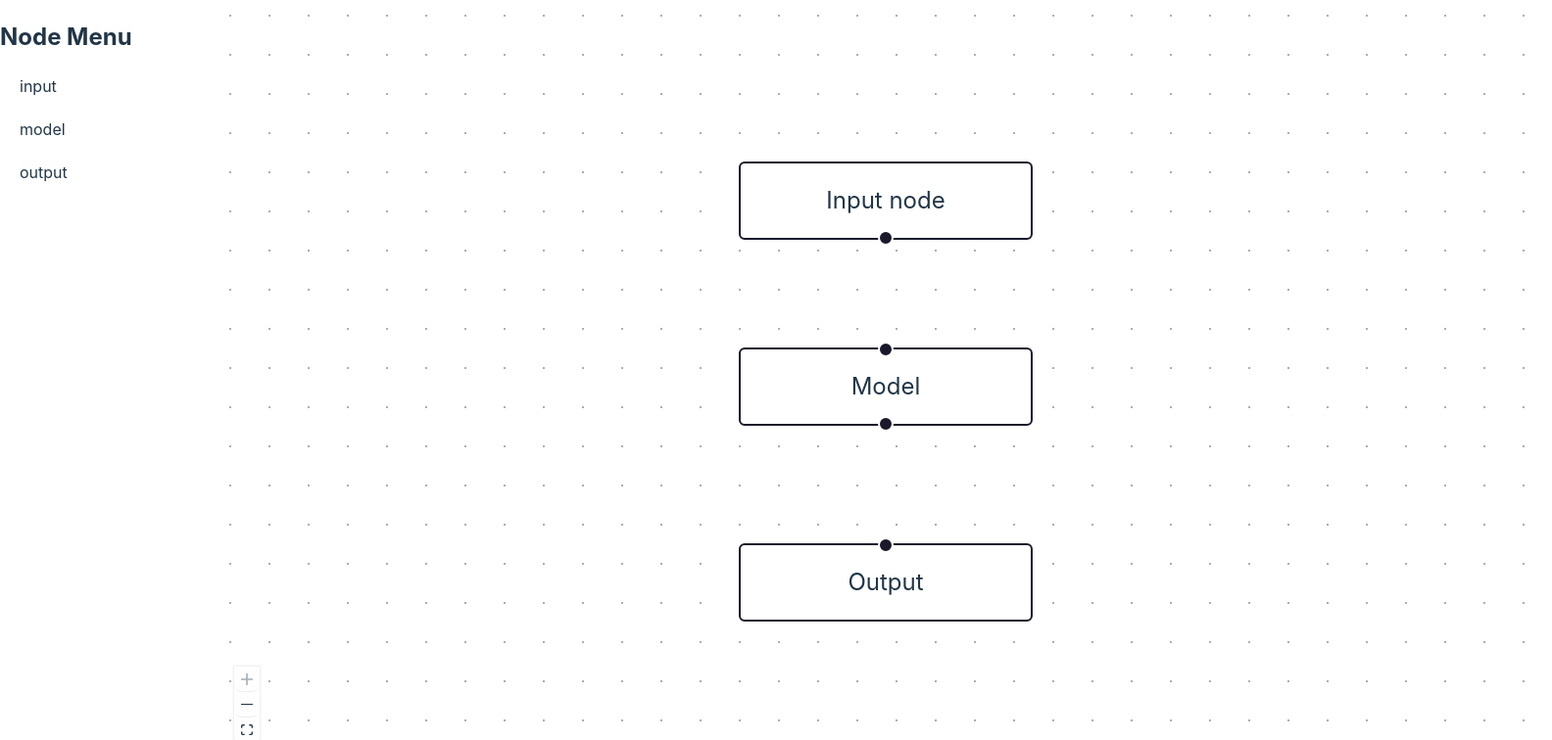
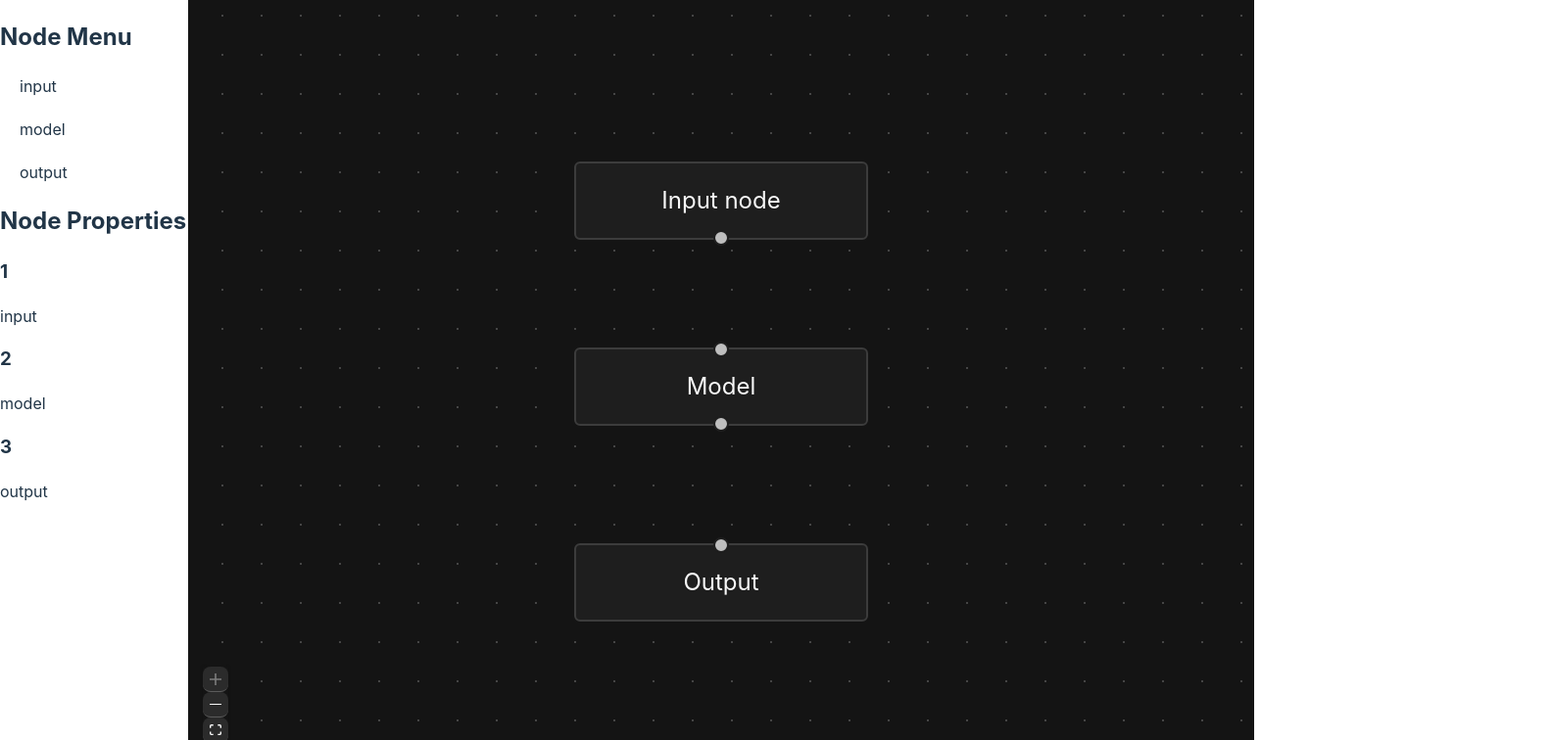
Before and after one commit to mesh05/workflow-app, a React (Vite) app: page / in a window 1280 px wide. Shown: the top 756 px of the page at 98% size, 1584 px wide, since content can reach past the window. Built offline with nearby package versions, Linux system fonts and the light colour scheme.

Commit message:
Added node menu and completed drag and drop feature

```diff
--- a/src/App.tsx
+++ b/src/App.tsx
@@ -1,10 +1,8 @@
 import Flow from "./components/Flow";
-import NodeMenu from "./components/NodeMenu";
 
 function App() {
   return (
     <div style={{ display: "flex", justifyContent: "center" }}>
-      <NodeMenu />
       <Flow />
     </div>
   );
--- a/src/components/Flow.tsx
+++ b/src/components/Flow.tsx
@@ -16,6 +16,8 @@ import "@xyflow/react/dist/style.css";
 type CustomNode = Node;
 
 import { DnDProvider, useDnD } from "./DnDContext";
+import NodeMenu from "./NodeMenu";
+import NodeProperties from "./NodeProperties";
 
 const initialNodes: CustomNode[] = [
   {
@@ -58,6 +60,10 @@ const DnDFlow = () => {
     event.dataTransfer.dropEffect = "move";
   }, []);
 
+  const onNodeClick = (event: React.MouseEvent, node: Node) => {
+    console.log("onNodeClick", node);
+  };
+
   // (BUG) On drop is returning type as null
   const onDrop = useCallback(
     (event: React.DragEvent) => {
@@ -85,17 +91,28 @@ const DnDFlow = () => {
   );
 
   return (
-    <div className="dndflow" style={{ height: "100vh", width: "170vh" }}>
-      <div className="reactflow-wrapper" ref={reactFlowWrapper}>
+    <div className="dndflow">
+      <div style={{ width: "15vw" }}>
+        <NodeMenu />
+        <NodeProperties nodes={nodes} />
+      </div>
+      <div
+        className="reactflow-wrapper"
+        style={{ height: "100vh", width: "85vw" }}
+        ref={reactFlowWrapper}
+      >
         <ReactFlow
           nodes={nodes}
           edges={edges}
+          onNodeClick={onNodeClick}
           onNodesChange={onNodesChange}
           onEdgesChange={onEdgesChange}
           onConnect={onConnect}
           onDrop={onDrop}
           onDragOver={onDragOver}
+          colorMode="dark"
           fitView
+          proOptions={{ hideAttribution: true }}
         >
           <Background />
           <Controls />
--- a/src/components/NodeMenu.tsx
+++ b/src/components/NodeMenu.tsx
@@ -10,7 +10,7 @@ export default function NodeMenu() {
   };
 
   return (
-    <div style={{ width: "28vh" }}>
+    <div>
       <h2>Node Menu</h2>
       {nodeTypeList.map((node) => (
         <div
--- /dev/null
+++ b/src/components/NodeProperties.tsx
@@ -0,0 +1,19 @@
+import { Node } from "@xyflow/react";
+
+const transformSelector = (state) => state.transform;
+
+export default function NodeProperties({ nodes }: { nodes: Node[] }) {
+  return (
+    <div>
+      <h2>Node Properties</h2>
+      {nodes.map((node) => {
+        return (
+          <div key={node.id}>
+            <h3>{node.id}</h3>
+            <p>{node.type}</p>
+          </div>
+        );
+      })}
+    </div>
+  );
+}
```
